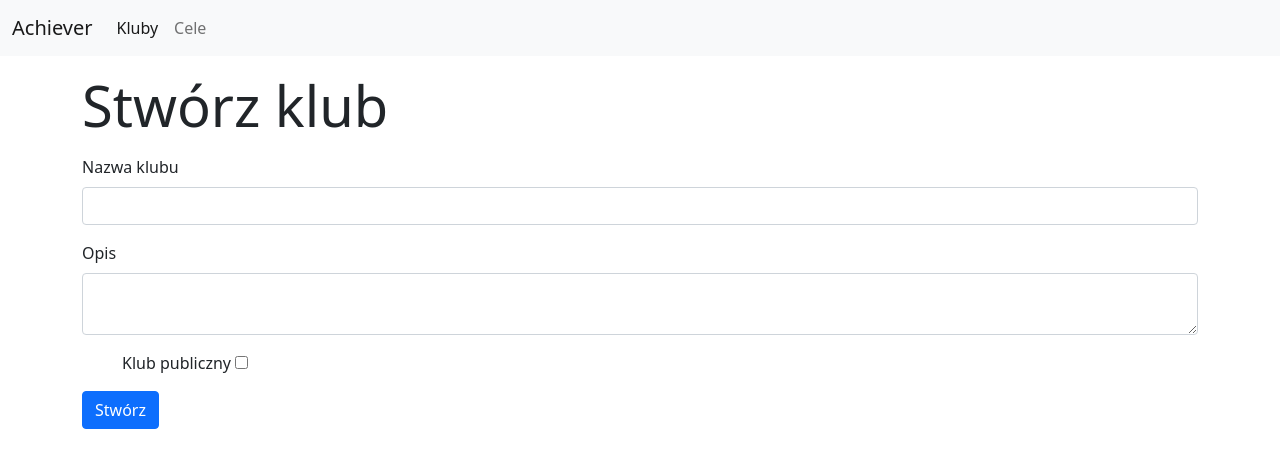
After one commit to aikki/achiever-symfony, a Symfony app: template templates/club/create.html.twig in a window 1280 px wide. The commit adds this page. Shown: the top 468 px of the page. Run offline with Twig, Linux system fonts and the light colour scheme; the template is opened without the code that fills it, so the values that code supplies are empty; form fields are guessed from the names that the template uses; some libraries are stand-ins or nearby versions.

Commit message:
create club

```diff
--- /dev/null
+++ b/templates/club/create.html.twig
@@ -0,0 +1,31 @@
+{% extends 'base.html.twig' %}
+
+{% block title %}Stwórz klub{% endblock %}
+
+{% block body %}
+    <div class="row">
+        <div class="col">
+            <h1 class="display-4 my-3">Stwórz klub</h1>
+        </div>
+    </div>
+    <div class="row">
+        <div class="col">
+            {{ form_start(form) }}
+                <div class="mb-3">
+                    <label for="club_name" class="form-label">Nazwa klubu</label>
+                    {{ form_widget(form.name, { attr: { class: 'form-control' } }) }}
+                </div>
+                <div class="mb-3">
+                    <label for="club_description" class="form-label">Opis</label>
+                    {{ form_widget(form.description, { attr: { class: 'form-control' } }) }}
+                </div>
+                <div class="mb-3 form-check form-switch">
+                    <label class="form-check-label" for="club_isPublic">Klub publiczny</label>
+                    {{ form_widget(form.isPublic, { attr: { class: 'form-check-input' } }) }}
+                </div>
+                <button type="submit" class="btn btn-primary">Stwórz</button>
+            {{ form_end(form) }}
+        </div>
+
+    </div>
+{% endblock %}
--- a/templates/components/_header.html.twig
+++ b/templates/components/_header.html.twig
@@ -21,7 +21,8 @@
             {% for club in myClubs %}
             <li><a class="dropdown-item" href="#">{{ club.name }}</a></li>
             {% endfor %}
-            <li class="divider"><a class="dropdown-item" href="#">Stwórz klub</a></li>
+            <li><hr class="dropdown-divider" /></li>
+            <li><a class="dropdown-item" href="{{ path('club_create') }}">Stwórz klub</a></li>
           </ul>
         </li>
         {% endif %}
```
Also changed, not shown: src/Controller/ClubController.php (+29 -2 lines), src/Form/ClubType.php (added, +27 -0 lines).
